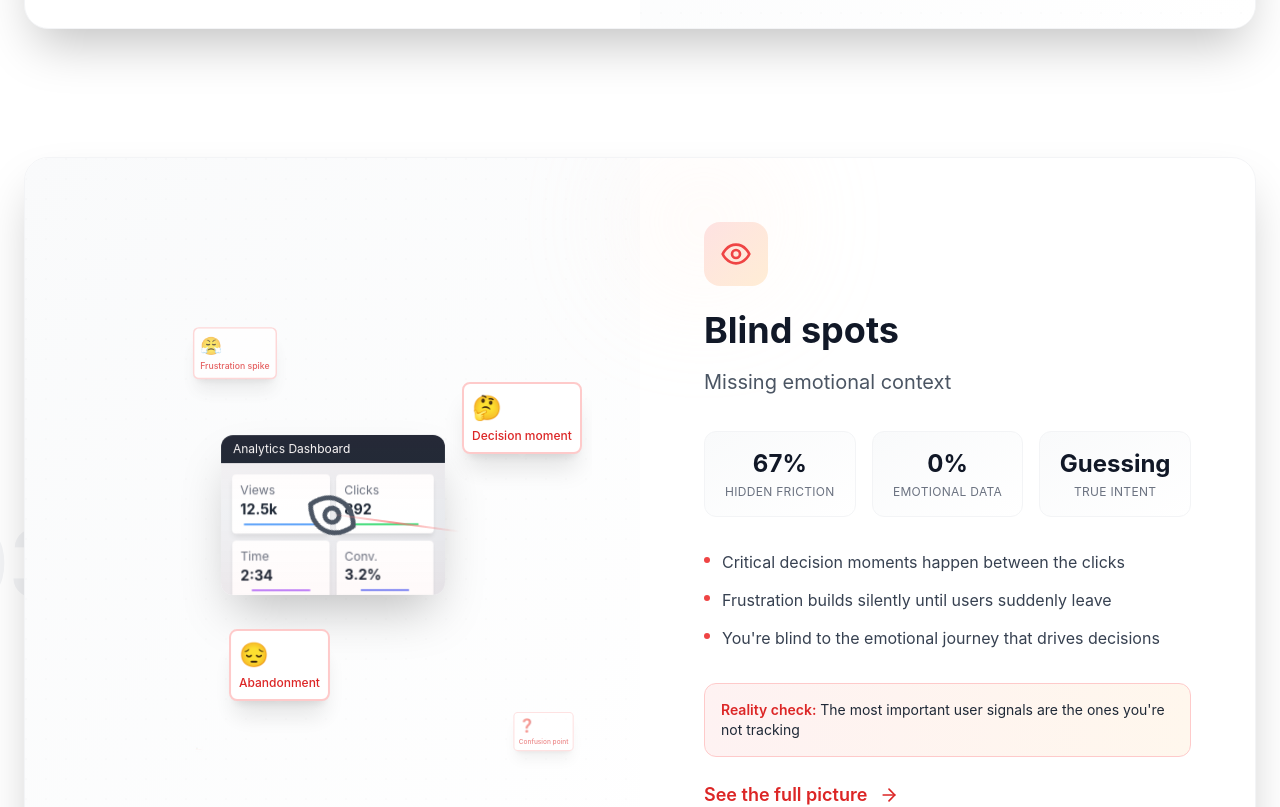
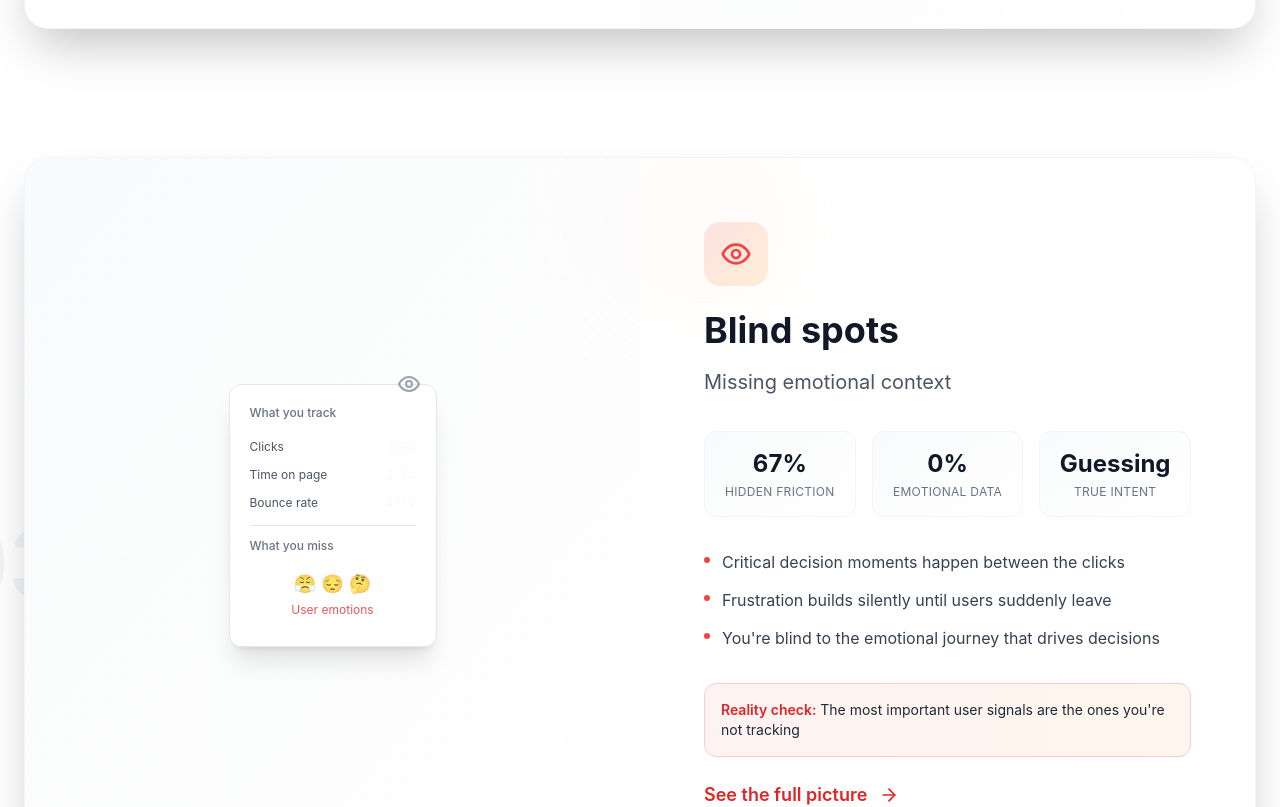
Before and after one commit to Treeback/wivvy-landing, a Next.js app: page / in a window 1280 px wide. Shown: the part 2780-3587 px from the top of the page. Built offline with nearby package versions, Linux system fonts and the light colour scheme.

Commit message:
Simplify blind spots card animation
- Create clear divided sections showing tracked metrics vs missed emotions
- Remove confusing overlays and complex animations
- Use simple pulsing effect for emotional data
- Improve visual clarity and user understanding

```diff
--- a/components/ProblemStatement.tsx
+++ b/components/ProblemStatement.tsx
@@ -275,155 +275,62 @@ const ProblemStatement = () => {
       realityCheck: "The most important user signals are the ones you're not tracking",
       visual: (
         <div className="relative w-full h-full flex items-center justify-center overflow-hidden">
-          {/* Main dashboard */}
-          <motion.div
-            className="relative"
-            animate={{
-              rotateX: [0, 5, -5, 0],
-              rotateY: [0, -5, 5, 0]
-            }}
-            transition={{
-              duration: 8,
-              repeat: Infinity,
-              ease: "easeInOut"
-            }}
-            style={{ transformStyle: 'preserve-3d', perspective: '1000px' }}
-          >
-            {/* Dashboard frame */}
-            <div className="w-56 h-40 bg-gradient-to-br from-gray-100 to-gray-200 rounded-xl shadow-2xl overflow-hidden relative">
-              {/* Header */}
-              <div className="bg-gray-800 text-white text-xs px-3 py-1.5">Analytics Dashboard</div>
+          {/* Dashboard with blind spot visualization */}
+          <div className="relative">
+            <div className="bg-white rounded-xl shadow-xl p-5 w-52 border border-gray-200">
+              <div className="text-xs font-medium text-gray-500 mb-4">What you track</div>
 
-              {/* Visible metrics grid */}
-              <div className="p-3 grid grid-cols-2 gap-2">
-                {/* Metric cards */}
-                {[
-                  { label: 'Views', value: '12.5k', color: 'bg-blue-400' },
-                  { label: 'Clicks', value: '892', color: 'bg-green-400' },
-                  { label: 'Time', value: '2:34', color: 'bg-purple-400' },
-                  { label: 'Conv.', value: '3.2%', color: 'bg-indigo-400' }
-                ].map((metric, i) => (
-                  <motion.div
-                    key={i}
-                    className="bg-white rounded p-2 shadow-sm"
-                    animate={{
-                      scale: [1, 1.02, 1],
-                      boxShadow: [
-                        '0 1px 2px 0 rgba(0, 0, 0, 0.05)',
-                        '0 4px 6px -1px rgba(0, 0, 0, 0.1)',
-                        '0 1px 2px 0 rgba(0, 0, 0, 0.05)'
-                      ]
-                    }}
-                    transition={{
-                      duration: 2,
-                      delay: i * 0.2,
-                      repeat: Infinity
-                    }}
-                  >
-                    <div className="text-xs text-gray-500">{metric.label}</div>
-                    <div className="text-sm font-bold text-gray-800">{metric.value}</div>
-                    <motion.div
-                      className={`h-0.5 ${metric.color} rounded-full mt-1`}
-                      animate={{ scaleX: [0.6, 1, 0.6] }}
-                      transition={{ duration: 3, delay: i * 0.3, repeat: Infinity }}
-                    />
-                  </motion.div>
-                ))}
+              {/* Visible metrics */}
+              <div className="space-y-2">
+                <div className="flex justify-between items-center">
+                  <span className="text-xs text-gray-600">Clicks</span>
+                  <span className="text-sm font-medium">892</span>
+                </div>
+                <div className="flex justify-between items-center">
+                  <span className="text-xs text-gray-600">Time on page</span>
+                  <span className="text-sm font-medium">2:34</span>
+                </div>
+                <div className="flex justify-between items-center">
+                  <span className="text-xs text-gray-600">Bounce rate</span>
+                  <span className="text-sm font-medium">47%</span>
+                </div>
               </div>
 
-              {/* Missing data overlay - scan lines */}
+              {/* Divider */}
+              <div className="my-3 border-t border-gray-200" />
+
+              {/* What's missing */}
+              <div className="text-xs font-medium text-gray-500 mb-2">What you miss</div>
               <motion.div
-                className="absolute inset-0 pointer-events-none"
-                animate={{ opacity: [0.1, 0.3, 0.1] }}
-                transition={{ duration: 2, repeat: Infinity }}
-              >
-                <div className="absolute inset-0 bg-gradient-to-b from-red-500/10 via-transparent to-red-500/10" />
-              </motion.div>
-            </div>
-          </motion.div>
-
-          {/* Eye scanning animation */}
-          <motion.div
-            className="absolute w-full h-full pointer-events-none"
-            animate={{ rotate: 360 }}
-            transition={{ duration: 12, repeat: Infinity, ease: "linear" }}
-          >
-            <motion.div
-              className="absolute top-1/2 left-1/2"
-              style={{ transform: 'translate(-50%, -50%)' }}
-            >
-              <motion.div
+                className="text-center py-2"
                 animate={{
-                  scale: [1, 1.2, 1],
-                  opacity: [0.8, 1, 0.8]
-                }}
-                transition={{ duration: 2, repeat: Infinity }}
-              >
-                <Eye className="w-12 h-12 text-gray-600" />
-              </motion.div>
-
-              {/* Scan beam */}
-              <motion.div
-                className="absolute top-1/2 left-1/2 w-32 h-0.5 bg-gradient-to-r from-transparent via-red-400 to-transparent"
-                style={{ transformOrigin: '0 50%' }}
-                animate={{
-                  rotate: [0, 360],
-                  opacity: [0.5, 0.8, 0.5]
+                  opacity: [0.3, 1, 0.3]
                 }}
                 transition={{
                   duration: 3,
-                  repeat: Infinity
+                  repeat: Infinity,
+                  ease: "easeInOut"
                 }}
-              />
-            </motion.div>
-          </motion.div>
+              >
+                <div className="text-lg mb-1">😤 😔 🤔</div>
+                <div className="text-xs text-red-600">User emotions</div>
+              </motion.div>
+            </div>
 
-          {/* Floating missing insights */}
-          {[
-            { emoji: '😤', label: 'Frustration spike', x: 20, y: 20 },
-            { emoji: '🤔', label: 'Decision moment', x: 75, y: 30 },
-            { emoji: '😔', label: 'Abandonment', x: 30, y: 70 },
-            { emoji: '❓', label: 'Confusion point', x: 80, y: 80 },
-            { emoji: '😰', label: 'Anxiety peak', x: 15, y: 85 }
-          ].map((insight, i) => (
+            {/* Eye with limited vision */}
             <motion.div
-              key={i}
-              className="absolute"
-              style={{ left: `${insight.x}%`, top: `${insight.y}%` }}
-              initial={{ scale: 0, opacity: 0 }}
+              className="absolute -top-3 right-4"
               animate={{
-                scale: [0, 1, 1, 0],
-                opacity: [0, 1, 1, 0],
-                y: [0, -10, -10, -20]
+                opacity: [0.5, 1, 0.5]
               }}
               transition={{
-                duration: 4,
-                delay: i * 0.8,
+                duration: 2,
                 repeat: Infinity
               }}
             >
-              <div className="bg-white rounded-lg shadow-xl p-2 border-2 border-red-200">
-                <div className="text-2xl mb-1">{insight.emoji}</div>
-                <div className="text-xs text-red-600 font-medium whitespace-nowrap">{insight.label}</div>
-                <motion.div
-                  className="absolute -bottom-1 left-1/2 w-0 h-0 border-l-4 border-r-4 border-t-4 border-transparent border-t-white"
-                  style={{ transform: 'translateX(-50%)' }}
-                  animate={{ opacity: [0, 1, 0] }}
-                  transition={{ duration: 1, repeat: Infinity }}
-                />
-              </div>
+              <Eye className="w-6 h-6 text-gray-400" />
             </motion.div>
-          ))}
-
-          {/* Glitch effect */}
-          <motion.div
-            className="absolute inset-0 pointer-events-none"
-            animate={{ opacity: [0, 0, 0, 0.1, 0] }}
-            transition={{ duration: 5, repeat: Infinity }}
-          >
-            <div className="absolute inset-0 bg-red-500 mix-blend-multiply" style={{ clipPath: 'inset(20% 0 70% 0)' }} />
-            <div className="absolute inset-0 bg-blue-500 mix-blend-multiply" style={{ clipPath: 'inset(60% 0 10% 0)' }} />
-          </motion.div>
+          </div>
         </div>
       )
     }
```
